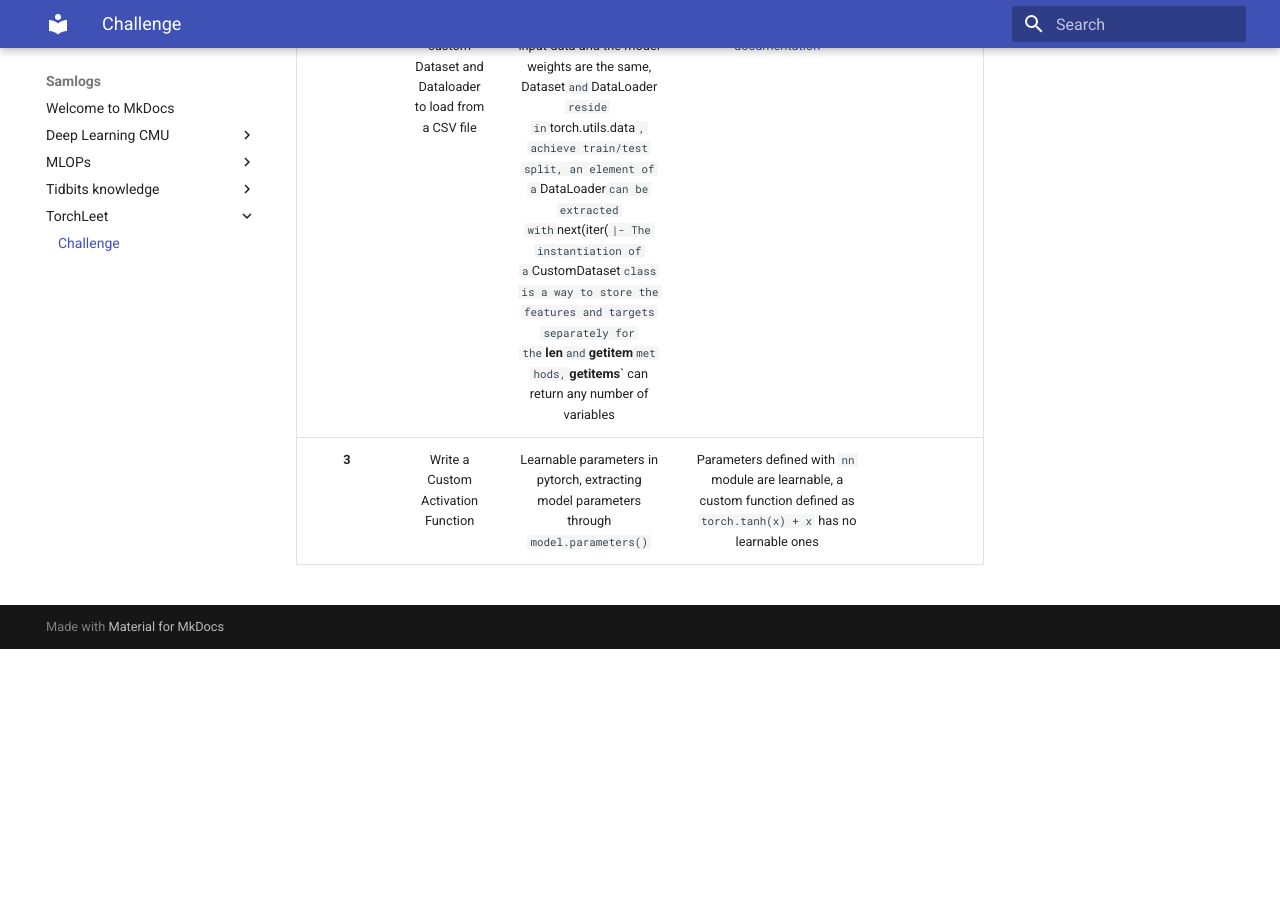
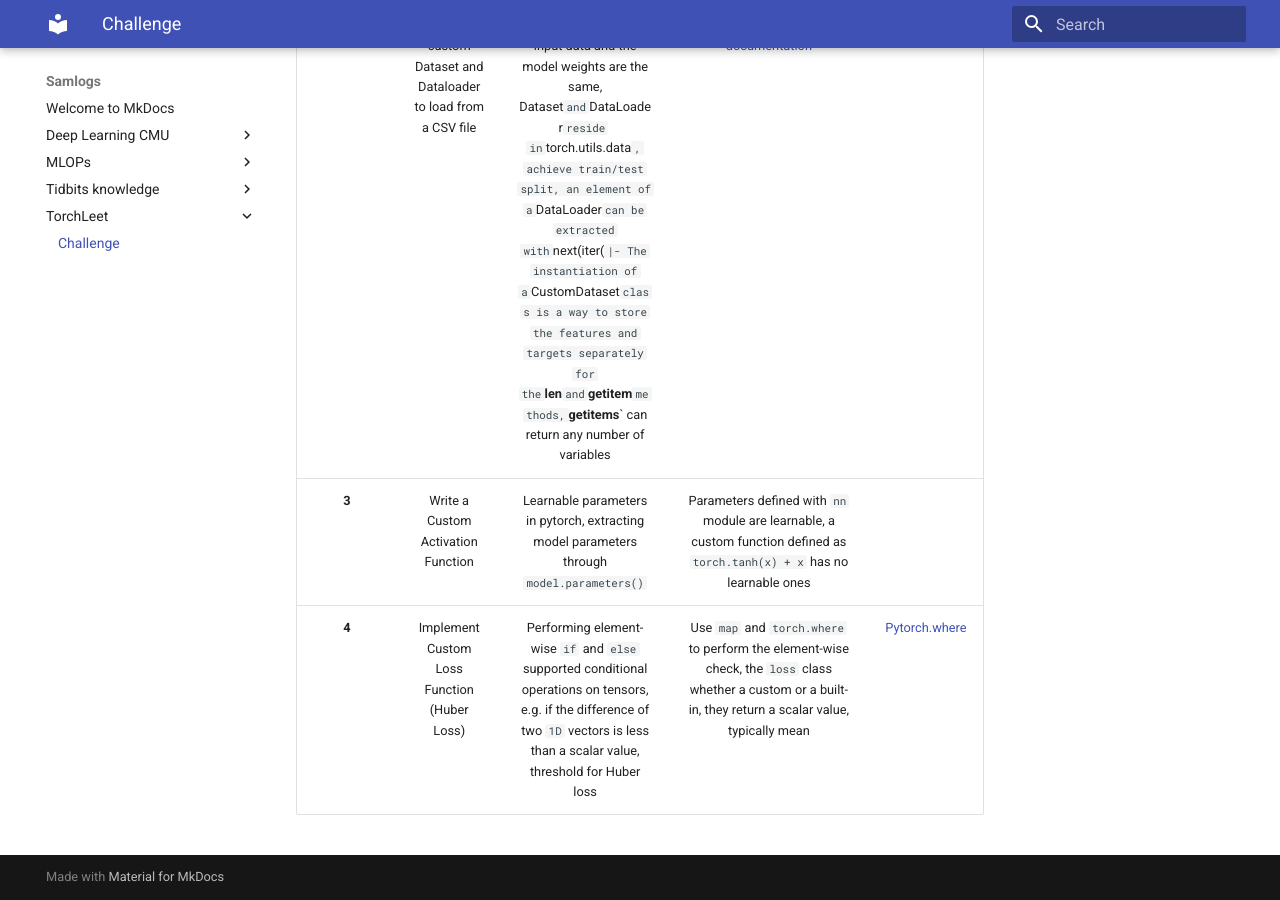
Before and after one commit to samhubs/MyLogs, an MkDocs documentation site: the page built from docs/TorchLeet/torchleet_readme.md, in a window 1280 px wide and 900 px high, scrolled down 677 px. Built offline with MkDocs 1.6.1 and Material for MkDocs 9.7.7, drawn with Linux system fonts in a browser that asks for light colours; before the commit the page ends 1326 px from its top, so only the background shows below that.

Commit message:
chore: update readme for ep4

```diff
--- a/docs/TorchLeet/torchleet_readme.md
+++ b/docs/TorchLeet/torchleet_readme.md
@@ -12,3 +12,4 @@ A structured, day-by-day track of "what was done". Each day includes:
 | **1**  | Implement Linear Regression (Easy)| Custom loss function definition |- Linear regression is linear in parameters and not necessarily in the input features, a perfectly fine linear regression model $\beta _1 X_1 + \beta _2 {X_1}^2 + \beta_3 X_1 X_2$ <br /> - For multiple output regression, multiple heads are used | |
 |**2**| Write a custom Dataset and Dataloader to load from a CSV file| Ensure `dtype` of the input data and the model weights are the same, Dataset` and `DataLoader` reside in `torch.utils.data`, achieve train/test split, an element of a `DataLoader` can be extracted with `next(iter(` |- The instantiation of a `CustomDataset` class is a way to store the features and targets separately for the `__len__` and `__getitem__` methods, `__getitems__` can return any number of variables|[Pytorch official documentation](https://pytorch.org/tutorials/beginner/basics/data_tutorial.html)|
 |**3**| Write a Custom Activation Function| Learnable parameters in pytorch, extracting model parameters through `model.parameters()`| Parameters defined with `nn` module are learnable, a custom function defined as `torch.tanh(x) + x` has no learnable ones||
+|**4**| Implement Custom Loss Function (Huber Loss) | Performing element-wise `if` and `else` supported conditional operations on tensors, e.g. if the difference of two `1D` vectors is less than a scalar value, threshold for Huber loss| Use `map` and `torch.where` to perform the element-wise check, the `loss` class whether a custom or a built-in, they return a scalar value, typically mean|[Pytorch.where](https://pytorch.org/docs/stable/generated/torch.where.html)|
```
